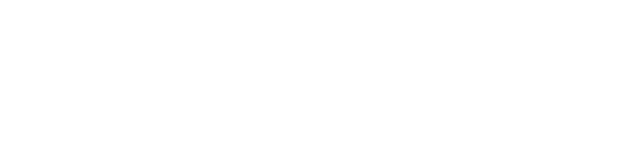
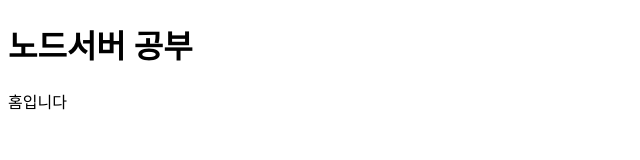
Before and after one commit to hgttgalaxy/nodejs, a website: page index.html in a window 1280 px wide. Shown: the whole page, without its empty margins (0-640 px from the left). Drawn offline with Linux system fonts and the light colour scheme.

Commit message:
bootstrap

```diff
--- a/index.html
+++ b/index.html
@@ -4,9 +4,13 @@
     <meta charset="UTF-8">
     <meta http-equiv="X-UA-Compatible" content="IE=edge">
     <meta name="viewport" content="width=device-width, initial-scale=1.0">
-    <title>node</title>
+    <title>nodejs 서버</title>
 </head>
+
+
 <body>
 
+    <h1>노드서버 공부</h1>
+    <p>홈입니다</p>
 </body>
 </html>
```
